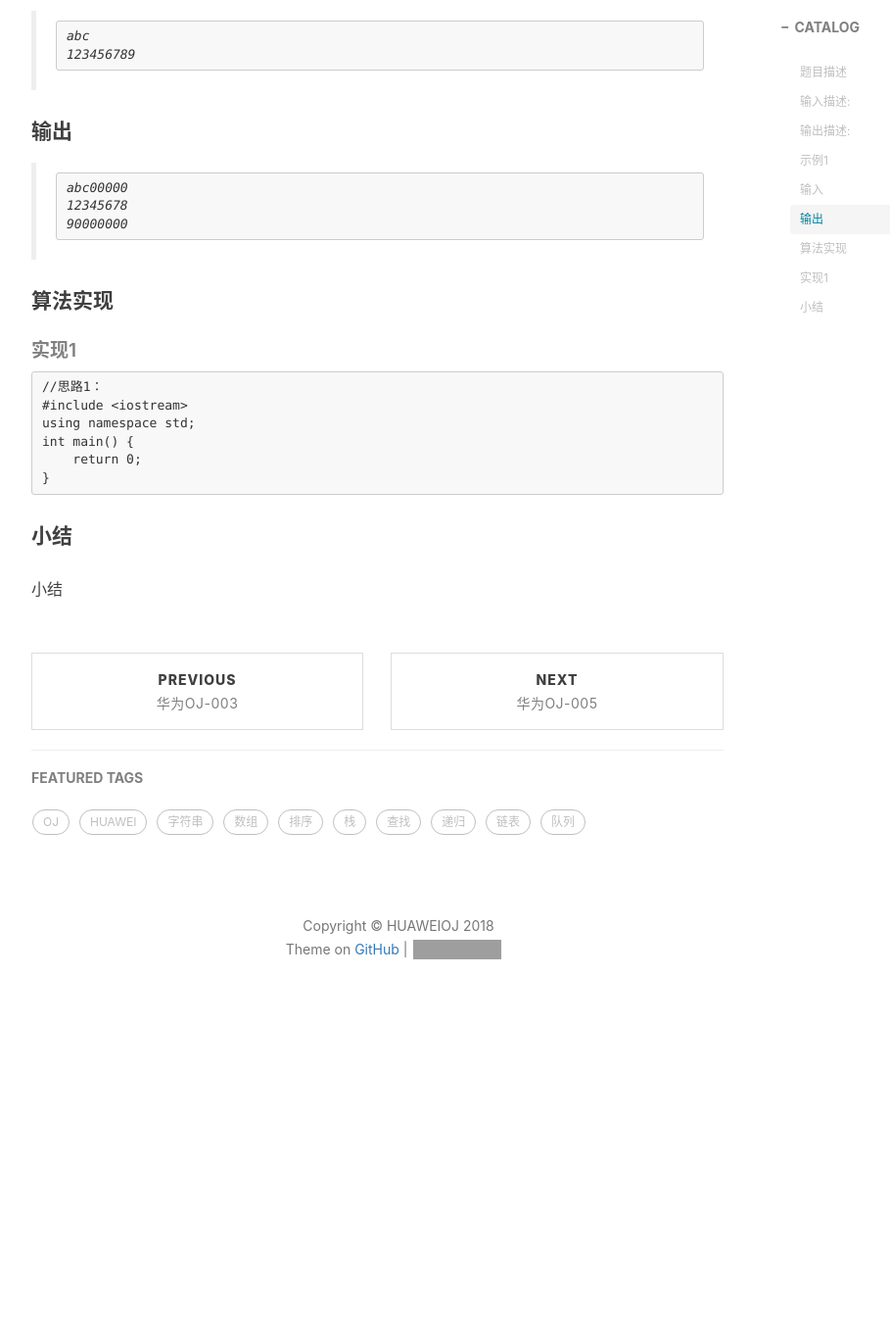
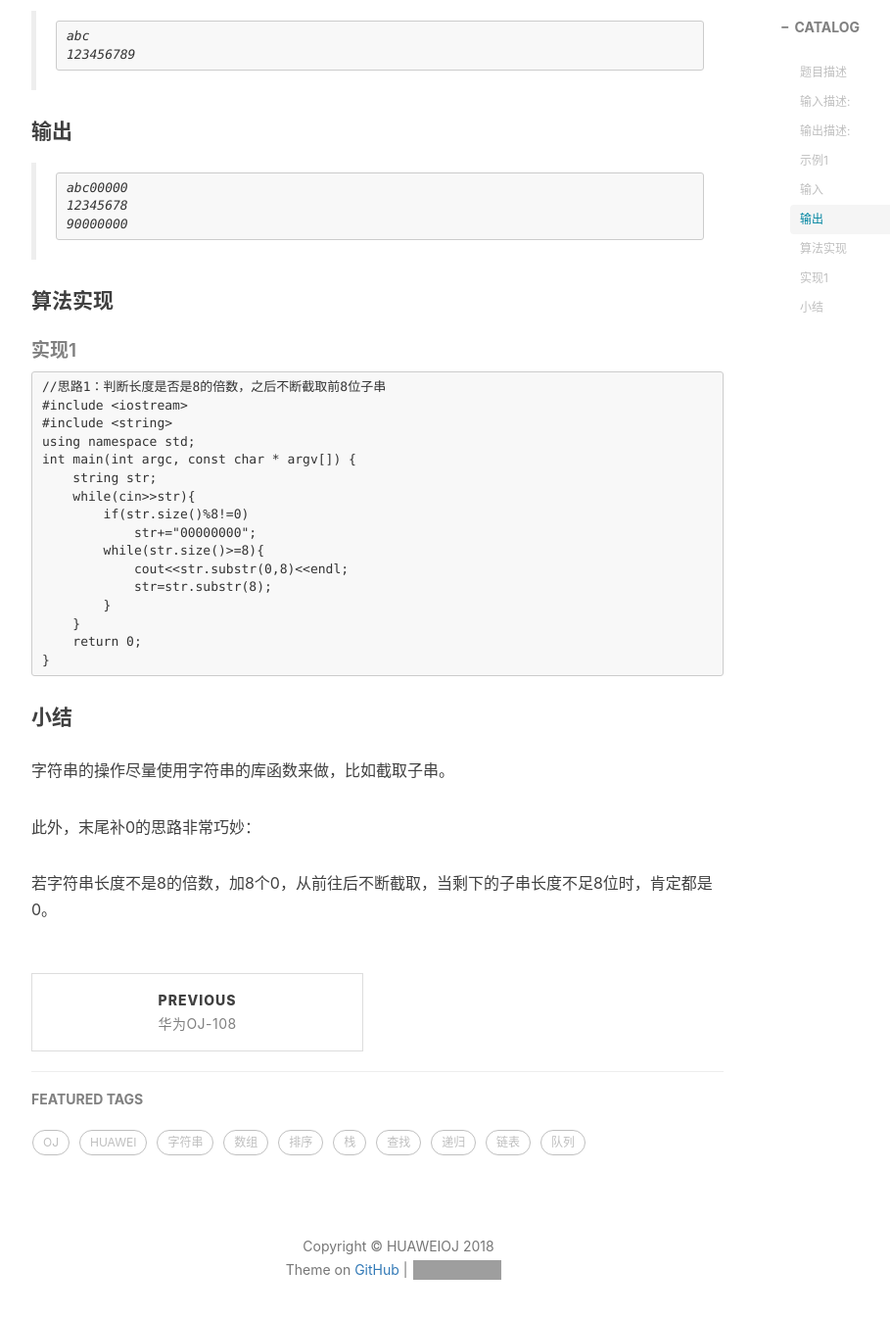
Before and after one commit to zryang/HUAWEIoj, a Jekyll site: the page built from _posts/2018-04-10-hwoj-004.md, in a window 1280 px wide and 1400 px high, scrolled down 1040 px. Shown: the top 1345 px of the window at 98% size, without its empty margins (233-1142 px from the left). Built offline with Jekyll 4.4.1, drawn with Linux system fonts in a browser that asks for light colours; nearby versions of some CDN libraries; comment, search, counter and statistics services are not loaded; before the commit the page ends 2113 px from its top, so only the background shows below that; some of the changed text lies outside the part shown; grey boxes are pictures that could not be loaded.

Commit message:
add post no.4

````diff
--- a/_posts/2018-04-06-hwoj-004.md
+++ b/_posts/2018-04-10-hwoj-004.md
@@ -52,11 +52,21 @@ tags:
 ##### 实现1
 
 ```C++
-//思路1：
+//思路1：判断长度是否是8的倍数，之后不断截取前8位子串
 #include <iostream>
+#include <string>
 using namespace std;
-int main() {
-    return 0;
+int main(int argc, const char * argv[]) {
+    string str;
+    while(cin>>str){
+        if(str.size()%8!=0)
+            str+="00000000";
+        while(str.size()>=8){
+            cout<<str.substr(0,8)<<endl;
+            str=str.substr(8);
+        }
+    }
+    return 0;
 }
 ```
 
@@ -65,4 +75,8 @@ int main() {
 
 #### 小结
 
-小结
+字符串的操作尽量使用字符串的库函数来做，比如截取子串。
+
+此外，末尾补0的思路非常巧妙：
+
+若字符串长度不是8的倍数，加8个0，从前往后不断截取，当剩下的子串长度不足8位时，肯定都是0。
````
Also changed, not shown: other parts of _posts/2018-04-10-hwoj-004.md (+1 -1 lines), _posts/2018-04-06-hwoj-000.md (+3 -1 lines).
